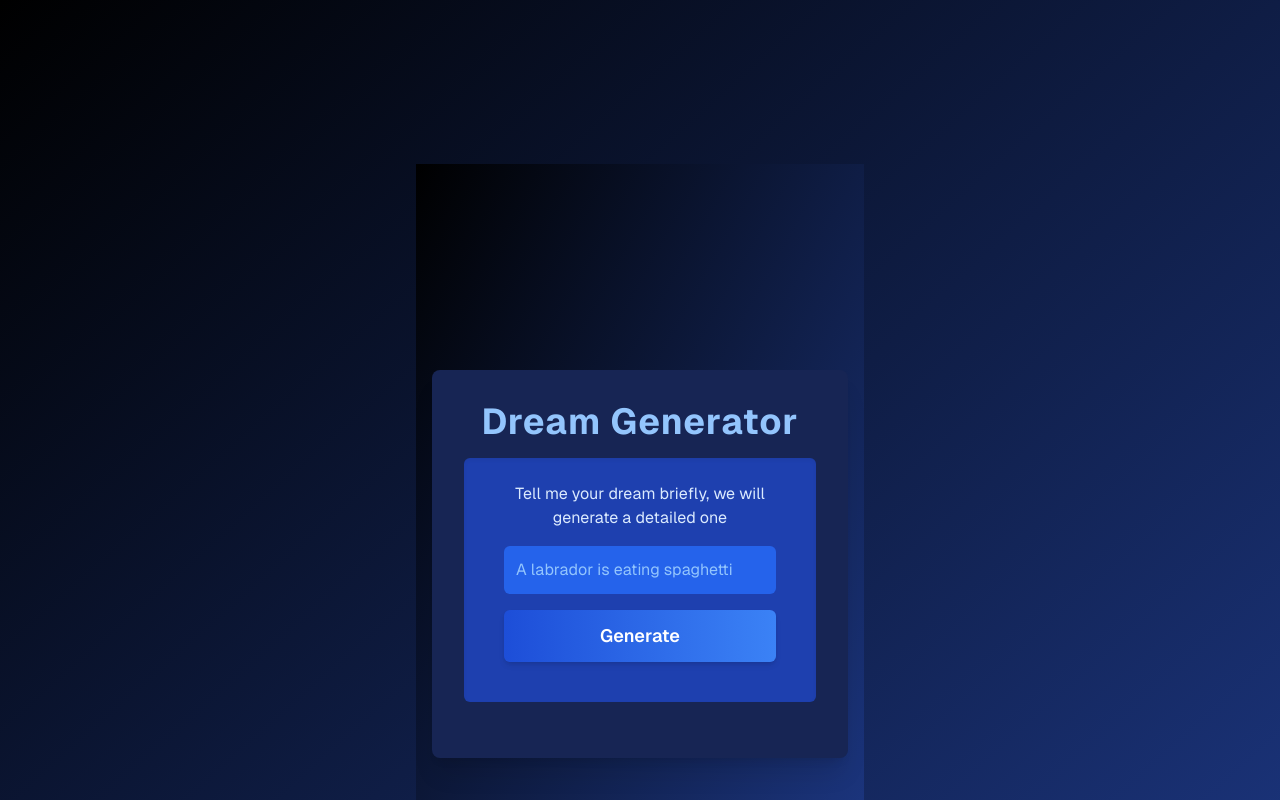
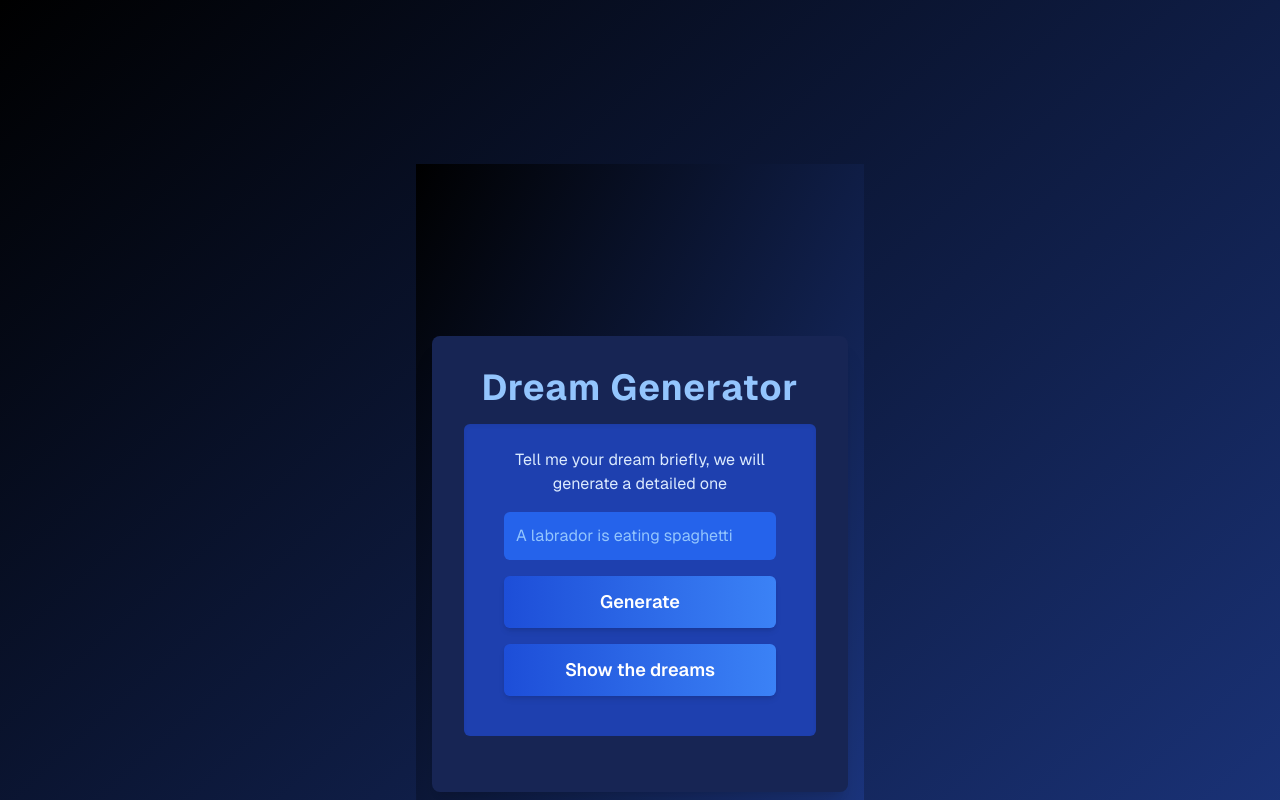
Before and after one commit to jeffwu0724/dream-generator, a Next.js app in the folder dream_generator_site/: page / in a window 1280 px wide. Shown: the top 800 px of the page. Built offline with nearby package versions, Linux system fonts and the light colour scheme.

Commit message:
add button to show all the dreams

```diff
--- a/dream_generator_site/components/dream_generator_main.tsx
+++ b/dream_generator_site/components/dream_generator_main.tsx
@@ -9,11 +9,12 @@ const Dream_generator_main: React.FC = () => {
   const [enriched_story, setEnriched_stroy] = React.useState("");
   const [picture_url, setPictureUrl] = React.useState("");
   const [hasResult, setHasResult] = React.useState(false);
-  const ENDPOINT: string =
+
+  const GENERATOR_ENDPOINT: string =
     "https://e8hwug3wkg.execute-api.us-west-1.amazonaws.com/prod/generate_keyword_and_story";
 
   const onSubmit = () => {
-    fetch(`${ENDPOINT}?story=${story}`)
+    fetch(`${GENERATOR_ENDPOINT}?story=${story}`)
       .then((result) => result.json())
       .then(onResult);
   };
@@ -29,6 +30,21 @@ const Dream_generator_main: React.FC = () => {
     );
     setHasResult(true);
   };
+
+  const LIST_ENDPOINT: string =
+    "https://9081imoip0.execute-api.us-west-1.amazonaws.com/prod/fetch_dreams";
+
+  const onShowLists = () => {
+    fetch(`${LIST_ENDPOINT}`)
+      .then((result) => result.json())
+      .then(onDisplay);
+  };
+
+  const onDisplay = (data: any) => {
+    // console.log()
+    console.log(data);
+  };
+
 
   const onBack = () => {
     setStory("");
@@ -50,7 +66,7 @@ const Dream_generator_main: React.FC = () => {
       />
     );
   } else {
-    displayedElement = <Forms setStory={setStory} onSubmit={onSubmit} />;
+    displayedElement = <Forms setStory={setStory} onSubmit={onSubmit} onShowLists={onShowLists}/>;
   }
 
   //   console.log(story);
--- a/dream_generator_site/components/form.tsx
+++ b/dream_generator_site/components/form.tsx
@@ -3,10 +3,12 @@ import React from "react";
 interface FromsProps {
   setStory: any;
   onSubmit: any;
+  onShowLists: any;
 }
 
 const Forms: React.FC<FromsProps> = (props) => {
-  const [isPressed, setIsPressed] = React.useState(false);
+  const [isGeneratePressed, setIsGeneratePressed] = React.useState(false);
+  const [isShowListPressed, setIsShowListPressed] = React.useState(false);
   return (
     <>
       <p>Tell me your dream briefly, we will generate a detailed one</p>
@@ -20,15 +22,28 @@ const Forms: React.FC<FromsProps> = (props) => {
 
   <button
   className={`bg-gradient-to-r ${
-    isPressed ? 'from-gray-500 to-gray-300' : 'from-blue-700 to-blue-500'
+    isGeneratePressed ? 'from-gray-500 to-gray-300' : 'from-blue-700 to-blue-500'
   } disabled:opacity-50 w-full p-3 rounded-md text-lg text-white font-semibold shadow-md transition ease-in-out duration-200`}
   onClick={() => {
-    setIsPressed(true);
+    setIsGeneratePressed(true);
     props.onSubmit();
   }}
-  onMouseUp={() => setIsPressed(false)}
+  onMouseUp={() => setIsGeneratePressed(false)}
 >
-  {isPressed ? 'Generating...' : 'Generate'}
+  {isGeneratePressed ? 'Generating...' : 'Generate'}
+</button>
+
+<button
+  className={`bg-gradient-to-r ${
+    isShowListPressed ? 'from-gray-500 to-gray-300' : 'from-blue-700 to-blue-500'
+  } disabled:opacity-50 w-full p-3 rounded-md text-lg text-white font-semibold shadow-md transition ease-in-out duration-200`}
+  onClick={() => {
+    setIsShowListPressed(true);
+    props.onShowLists();
+  }}
+  onMouseUp={() => setIsShowListPressed(false)}
+>
+  {isShowListPressed ? 'Showing...' : 'Show the dreams'}
 </button>
 
 </div>
```
